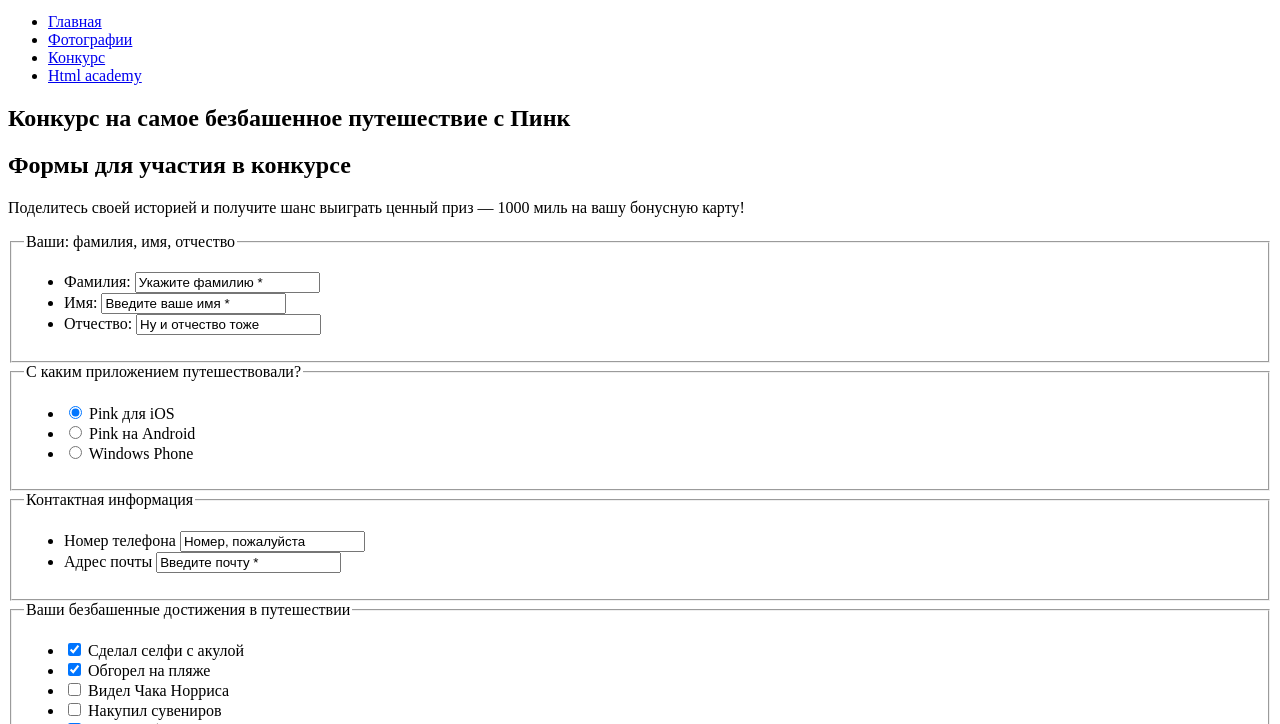
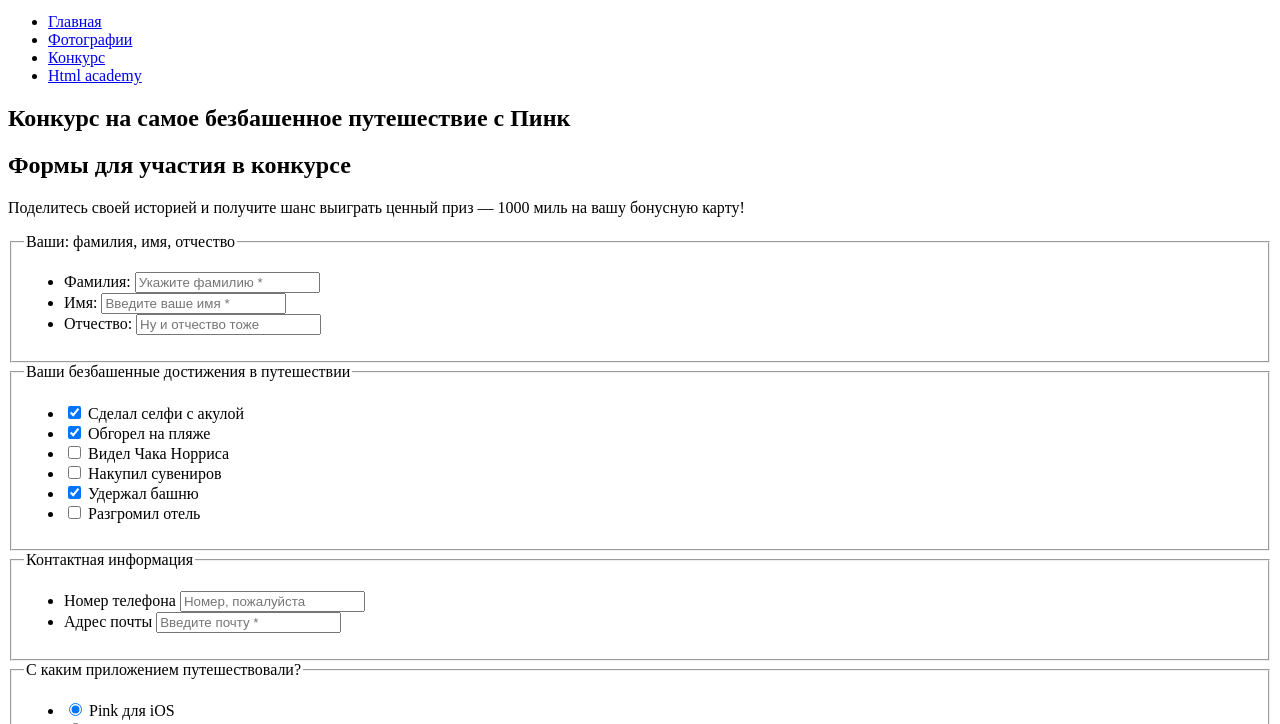
Before and after one commit to Nell-ok/1097895-pink-23, a website: page source/form.html in a window 1280 px wide. Shown: the part 76-800 px from the top of the page. Drawn offline with Linux system fonts and the light colour scheme.

Commit message:
Исправления по замечаниям наставника

```diff
--- a/source/form.html
+++ b/source/form.html
@@ -58,35 +58,49 @@
               <li class="fieldset-user__item">
                 <label class="fieldset-user__label" for="user-surname">Фамилия:</label>
                 <input class="fieldset-user__input" id="user-surname" type="text" name="surname"
-                  value="Укажите фамилию *" required>
+                  placeholder="Укажите фамилию *" required>
               </li>
               <li class="fieldset-user__item">
                 <label class="fieldset-user__label" for="user-name">Имя:</label>
-                <input class="fieldset-user__input" id="user-name" type="text" name="name" value="Введите ваше имя *"
-                  required>
+                <input class="fieldset-user__input" id="user-name" type="text" name="name"
+                  placeholder="Введите ваше имя *" required>
               </li>
               <li class="fieldset-user__item">
                 <label class="fieldset-user__label" for="user-patronymic">Отчество:</label>
                 <input class="fieldset-user__input" id="user-patronymic" type="text" name="patronymic"
-                  value="Ну и отчество тоже">
+                  placeholder="Ну и отчество тоже">
               </li>
             </ul>
           </fieldset>
-          <fieldset class="main-form__applications fieldset-applications">
-            <legend class="fieldset-applications__title fieldset-title">С каким приложением путешествовали?</legend>
-            <ul class="fieldset-applications__list">
-              <li class="fieldset-applications__item">
-                <input class="fieldset-applications__input fieldset-applications__input--checked" id="pink-for-ios"
-                  type="radio" name="for-ios" checked>
-                <label class="fieldset-applications__label" for="pink-for-ios">Pink для iOS</label>
+          <fieldset class="main-form__progress fieldset-progress">
+            <legend class="fieldset-progress__title fieldset-title">Ваши безбашенные достижения в путешествии</legend>
+            <ul class="fieldset-progress__list">
+              <li class="fieldset-progress__item">
+                <input class="fieldset-progress__input fieldset-progress__input--checked" id="item-one" type="checkbox"
+                  name="progress-one" checked>
+                <label class="fieldset-progress__label" for="item-one">Сделал селфи с акулой</label>
               </li>
-              <li class="fieldset-applications__item">
-                <input class="fieldset-applications__input" id="pink-for-android" type="radio" name="for-android">
-                <label class="fieldset-applications__label" for="pink-for-android">Pink на Android</label>
+              <li class="fieldset-progress__item">
+                <input class="fieldset-progress__input fieldset-progress__input--checked" id="item-two" type="checkbox"
+                  name="progress-two" checked>
+                <label class="fieldset-progress__label" for="item-two">Обгорел на пляже</label>
               </li>
-              <li class="fieldset-applications__item">
-                <input class="fieldset-applications__input" id="windows" type="radio" name="for-windows">
-                <label class="fieldset-applications__label" for="windows">Windows Phone</label>
+              <li class="fieldset-progress__item">
+                <input class="fieldset-progress__input" id="item-three" type="checkbox" name="progress-three">
+                <label class="fieldset-progress__label" for="item-three">Видел Чака Норриса</label>
+              </li>
+              <li class="fieldset-progress__item">
+                <input class="fieldset-progress__input" id="item-four" type="checkbox" name="progress-four">
+                <label class="fieldset-progress__label" for="item-four">Накупил сувениров</label>
+              </li>
+              <li class="fieldset-progress__item">
+                <input class="fieldset-progress__input fieldset-progress__input--checked" id="item-five" type="checkbox"
+                  name="progress-five" checked>
+                <label class="fieldset-progress__label" for="item-five">Удержал башню</label>
+              </li>
+              <li class="fieldset-progress__item">
+                <input class="fieldset-progress__input" id="item-six" type="checkbox" name="progress-six">
+                <label class="fieldset-progress__label" for="item-six">Разгромил отель</label>
               </li>
             </ul>
           </fieldset>
@@ -96,44 +110,32 @@
               <li class="fieldset-contacts__item">
                 <label class="fieldset-contacts__label" for="user-phone">Номер телефона</label>
                 <input class="fieldset-contacts__input" id="user-phone" type="tel" name="phone"
-                  value="Номер, пожалуйста">
+                  placeholder="Номер, пожалуйста">
               </li>
               <li class="fieldset-contacts__item">
                 <label class="fieldset-contacts__label" for="user-email">Адрес почты</label>
                 <input class="fieldset-contacts__input" id="user-email" type="email" name="email"
-                  value="Введите почту *" required>
+                  placeholder="Введите почту *" required>
               </li>
             </ul>
           </fieldset>
-          <fieldset class="main-form__progress fieldset-progress">
-            <legend class="fieldset-progress__title fieldset-title">Ваши безбашенные достижения в путешествии</legend>
-            <ul class="fieldset-progress__list">
-              <li class="fieldset-progress__item">
-                <input class="fieldset-progress__input fieldset-progress__input--checked" id="item-one" type="checkbox"
-                  name="item-progress" checked>
-                <label class="fieldset-progress__label" for="item-one">Сделал селфи с акулой</label>
+          <fieldset class="main-form__applications fieldset-applications">
+            <legend class="fieldset-applications__title fieldset-title">С каким приложением путешествовали?</legend>
+            <ul class="fieldset-applications__list">
+              <li class="fieldset-applications__item">
+                <input class="fieldset-applications__input fieldset-applications__input--checked" id="pink-for-ios"
+                  type="radio" name="item-radio" value="for-ios" checked>
+                <label class="fieldset-applications__label" for="pink-for-ios">Pink для iOS</label>
               </li>
-              <li class="fieldset-progress__item">
-                <input class="fieldset-progress__input fieldset-progress__input--checked" id="item-two" type="checkbox"
-                  name="item-progress" checked>
-                <label class="fieldset-progress__label" for="item-two">Обгорел на пляже</label>
+              <li class="fieldset-applications__item">
+                <input class="fieldset-applications__input" id="pink-for-android" type="radio" name="item-radio"
+                  value="for-android">
+                <label class="fieldset-applications__label" for="pink-for-android">Pink на Android</label>
               </li>
-              <li class="fieldset-progress__item">
-                <input class="fieldset-progress__input" id="item-three" type="checkbox" name="item-progress">
-                <label class="fieldset-progress__label" for="item-three">Видел Чака Норриса</label>
-              </li>
-              <li class="fieldset-progress__item">
-                <input class="fieldset-progress__input" id="item-four" type="checkbox" name="item-progress">
-                <label class="fieldset-progress__label" for="item-four">Накупил сувениров</label>
-              </li>
-              <li class="fieldset-progress__item">
-                <input class="fieldset-progress__input fieldset-progress__input--checked" id="item-five" type="checkbox"
-                  name="item-progress" checked>
-                <label class="fieldset-progress__label" for="item-five">Удержал башню</label>
-              </li>
-              <li class="fieldset-progress__item">
-                <input class="fieldset-progress__input" id="item-six" type="checkbox" name="item-progress">
-                <label class="fieldset-progress__label" for="item-six">Разгромил отель</label>
+              <li class="fieldset-applications__item">
+                <input class="fieldset-applications__input" id="windows" type="radio" name="item-radio"
+                  value="for-windows">
+                <label class="fieldset-applications__label" for="windows">Windows Phone</label>
               </li>
             </ul>
           </fieldset>
```
Also changed, not shown: source/catalog.html (+28 -4 lines).
